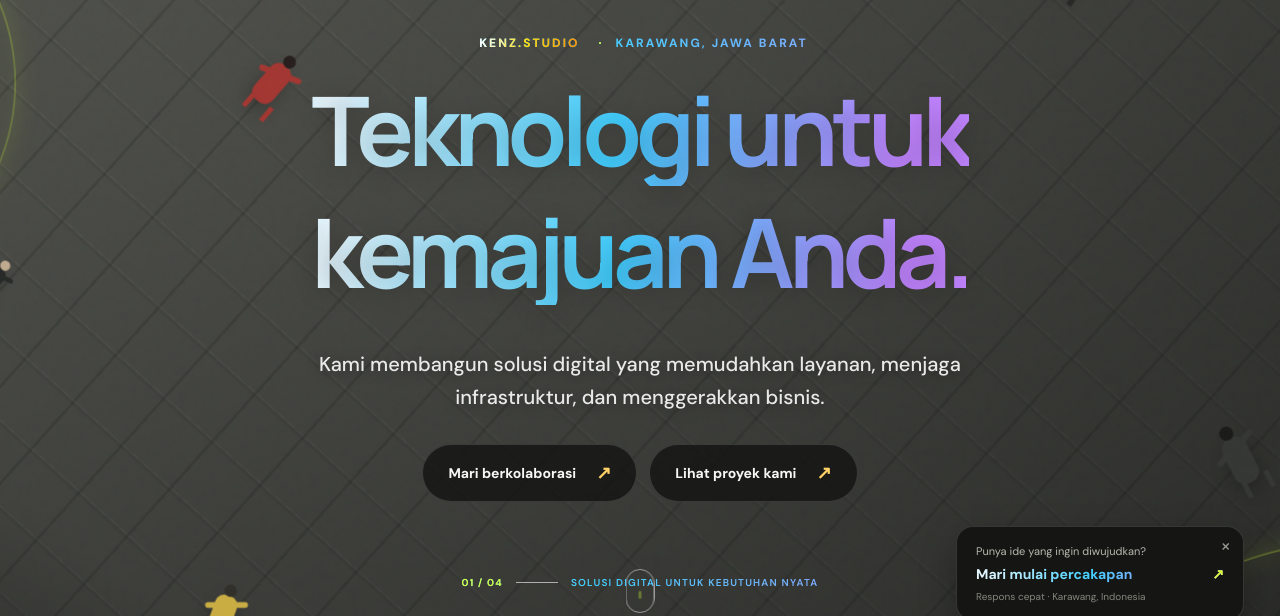
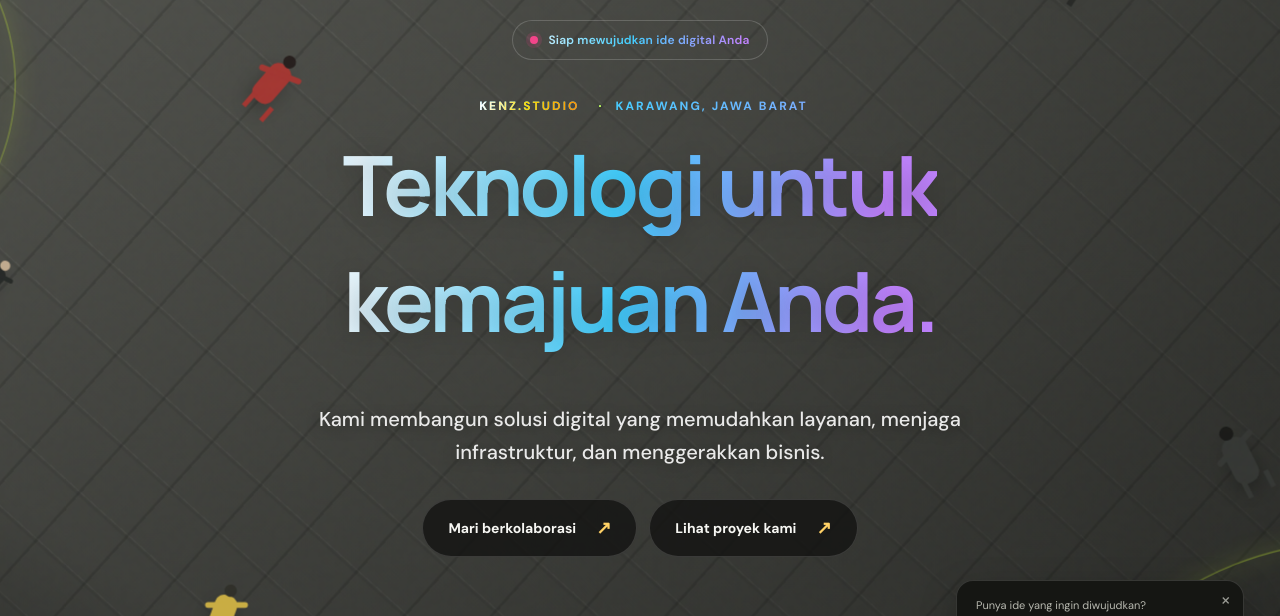
Before and after one commit to Yudhae94/YEP.studio, a website: page index.html in a window 1280 px wide. Shown: the part 154-770 px from the top of the page. Drawn offline with Linux system fonts and the light colour scheme.

Commit message:
Fix clipped hero headline text

```diff
--- a/styles.css
+++ b/styles.css
@@ -144,7 +144,8 @@ h3, strong, b {
   min-height: min(900px, 100svh);
   min-height: max(720px, min(900px, 100svh));
   align-items: center;
-  overflow: hidden;
+  overflow: clip visible;
+  padding-block: clamp(120px, 14vh, 160px) clamp(48px, 7vh, 84px);
 }
 .paving-lines { display: none; }
 
@@ -242,23 +243,25 @@ h3, strong, b {
   display: flex;
   flex-direction: column;
   align-items: center;
-  gap: .12em;
+  gap: .18em;
   max-width: 1050px;
   margin: 0 auto 22px;
-  padding: .08em 0 .16em;
+  padding: .06em .1em .22em;
   overflow: visible;
   color: #fff;
   background: none;
-  font-size: clamp(54px, 7.5vw, 104px);
+  font-size: clamp(48px, 6.5vw, 96px);
   font-weight: 700;
-  letter-spacing: -.06em;
-  line-height: 1.18;
+  letter-spacing: -.04em;
+  line-height: 1.24;
   text-wrap: balance;
   text-shadow: 0 4px 25px rgba(0,0,0,.18);
+  overflow-wrap: break-word;
 }
 .headline-line {
   display: inline-block;
-  line-height: 1.18;
+  max-width: 100%;
+  line-height: 1.24;
   color: transparent !important;
   background-image: linear-gradient(100deg, #b77cff 5%, #46c7ff 35%, #e9f8ff 55%, #42cfff 75%, #c184ff 95%);
   background-size: 220% 100%;
@@ -268,8 +271,9 @@ h3, strong, b {
 }
 .headline-highlight {
   display: inline-block;
-  padding: 0;
-  line-height: 1.12;
+  max-width: 100%;
+  padding: 0 .06em .08em;
+  line-height: 1.2;
   color: transparent !important;
   background-image: linear-gradient(100deg, #b77cff 5%, #46c7ff 35%, #e9f8ff 55%, #42cfff 75%, #c184ff 95%);
   background-size: 220% 100%;
@@ -618,7 +622,7 @@ h2 { margin-bottom: 0; color: #f5f5f0; font-size: clamp(36px, 5vw, 62px); font-w
   .brand-mark { width: 37px; height: 45px; }
   .brand-copy strong { font-size: 13px; letter-spacing: 1.5px; }
   .brand-copy small { font-size: 8px; letter-spacing: 2.8px; }
-  .hero { min-height: max(720px, 100svh); }
+  .hero { min-height: max(720px, 100svh); padding-top: 110px; }
   .page-backdrop { background-size: auto, auto, 100% 100%; }
   .walker-one { left: 8%; }
   .walker-two { top: 38%; left: 15%; }
@@ -632,7 +636,7 @@ h2 { margin-bottom: 0; color: #f5f5f0; font-size: clamp(36px, 5vw, 62px); font-w
   .hero-content { width: calc(100% - 36px); margin-top: 24px; }
   .hero-kicker { min-height: 35px; margin-bottom: 28px; padding-inline: 13px; font-size: 10px; }
   .hero-overline { margin-bottom: 12px; font-size: 9px; letter-spacing: 1.6px; }
-  .hero h1 { margin-bottom: 19px; font-size: clamp(48px, 11vw, 70px); letter-spacing: -.075em; line-height: 1.01; }
+  .hero h1 { margin-bottom: 19px; padding-bottom: .22em; font-size: clamp(42px, 10.5vw, 64px); letter-spacing: -.04em; line-height: 1.22; }
   .hero-description { max-width: 430px; margin: 20px auto 23px; font-size: 14px; line-height: 1.65; }
   .hero-bottom-note { gap: 9px; margin-top: 48px; font-size: 8px; letter-spacing: .7px; }
   .note-rule { width: 25px; }
@@ -696,7 +700,7 @@ h2 { margin-bottom: 0; color: #f5f5f0; font-size: clamp(36px, 5vw, 62px); font-w
 }
 
 @media (max-width: 360px) {
-  .hero h1 { font-size: 44px; }
+  .hero h1 { font-size: 40px; line-height: 1.24; }
   .hero-bottom-note { font-size: 7px; }
   .principles { grid-template-columns: 1fr; }
 }
```
